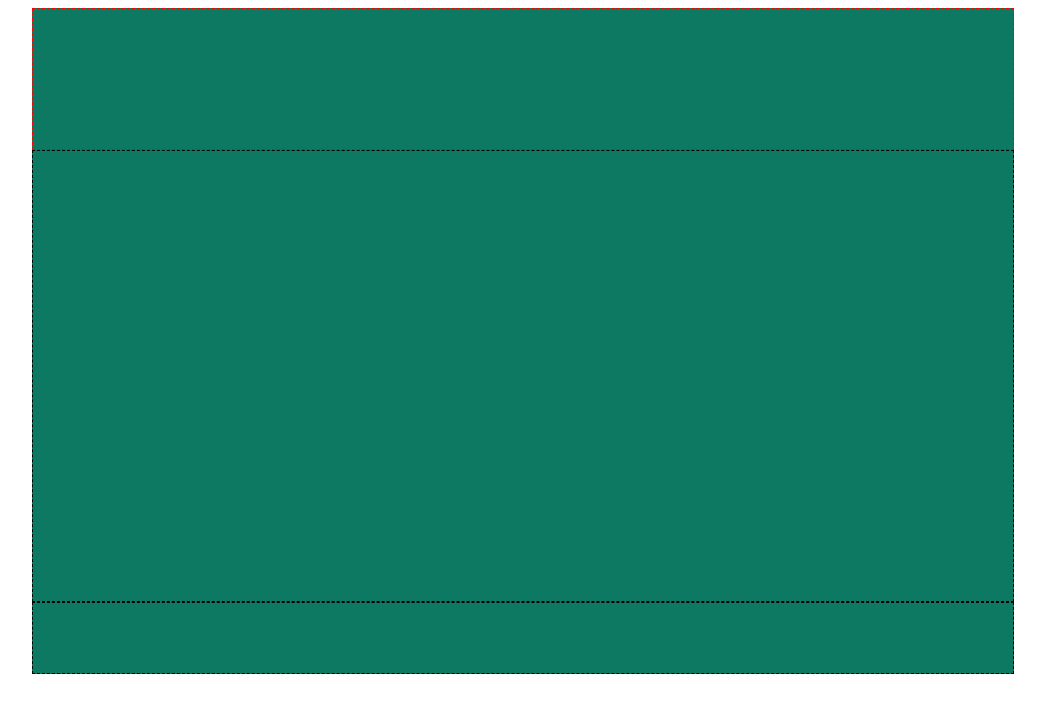
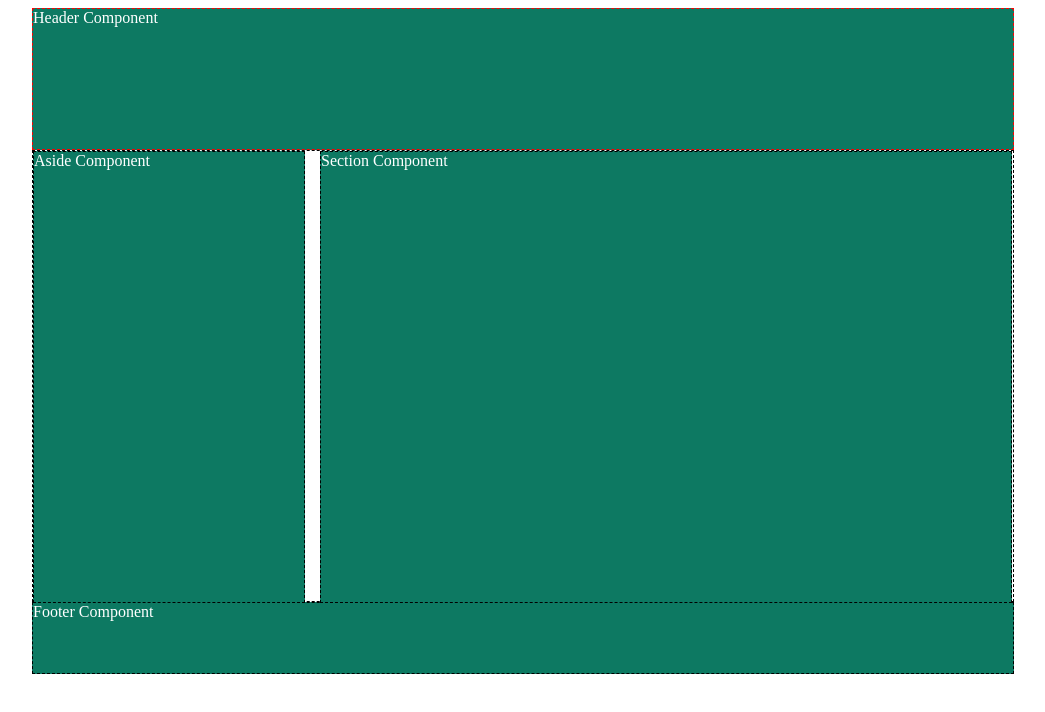
Before and after one commit to anitatechnical97/18thsep2023-nextjs-lecture-day5, a Next.js app: page / in a window 1280 px wide. Shown: the top 712 px of the page, without its empty margins (117-1162 px from the left). Built offline with nearby package versions, Linux system fonts and the light colour scheme.

Commit message:
comment 2

```diff
--- a/pages/index.js
+++ b/pages/index.js
@@ -16,11 +16,13 @@ import styles from '../styles/Home.module.css'
         <title> Welcome to my first nextjs project </title>
         <link rel="icon" href="/favicon.ico" />
       </Head>
-      <header></header>
+      <header>Header Component</header>
       <main>
+        <aside>Aside Component </aside>
+        <section>Section Component </section>
       </main>
 
-      <footer> </footer>
+      <footer>Footer Component </footer>
     </>
   )
 }
--- a/styles/globals.css
+++ b/styles/globals.css
@@ -1,17 +1,40 @@
+
+
 header {
   width: 980px;
   height: 140px;
   background-color: #0D7962;
   border: 1px dashed red;
   margin: auto;
+  color: #fff;
 }
 
 main {
   width: 980px;
   height: 450px;
+  /* background-color: #0D7962; */
+  border: 1px dashed #000;
+  margin: auto;
+  color: #fff;
+}
+
+aside {
+  width: 270px;
+  height: 450px;
   background-color: #0D7962;
   border: 1px dashed #000;
-  margin: auto;
+  float: left;
+  margin-right: 15px;
+  color: #fff;
+}
+
+section {
+  width: 690px;
+  height: 450px;
+  background-color: #0D7962;
+  border: 1px dashed #000;
+  float: left;
+  color: #fff;
 }
 
 footer {
@@ -20,4 +43,5 @@ footer {
   background-color: #0D7962;
   border: 1px dashed #000;
   margin: auto;
+  color: #fff;
 }
```
